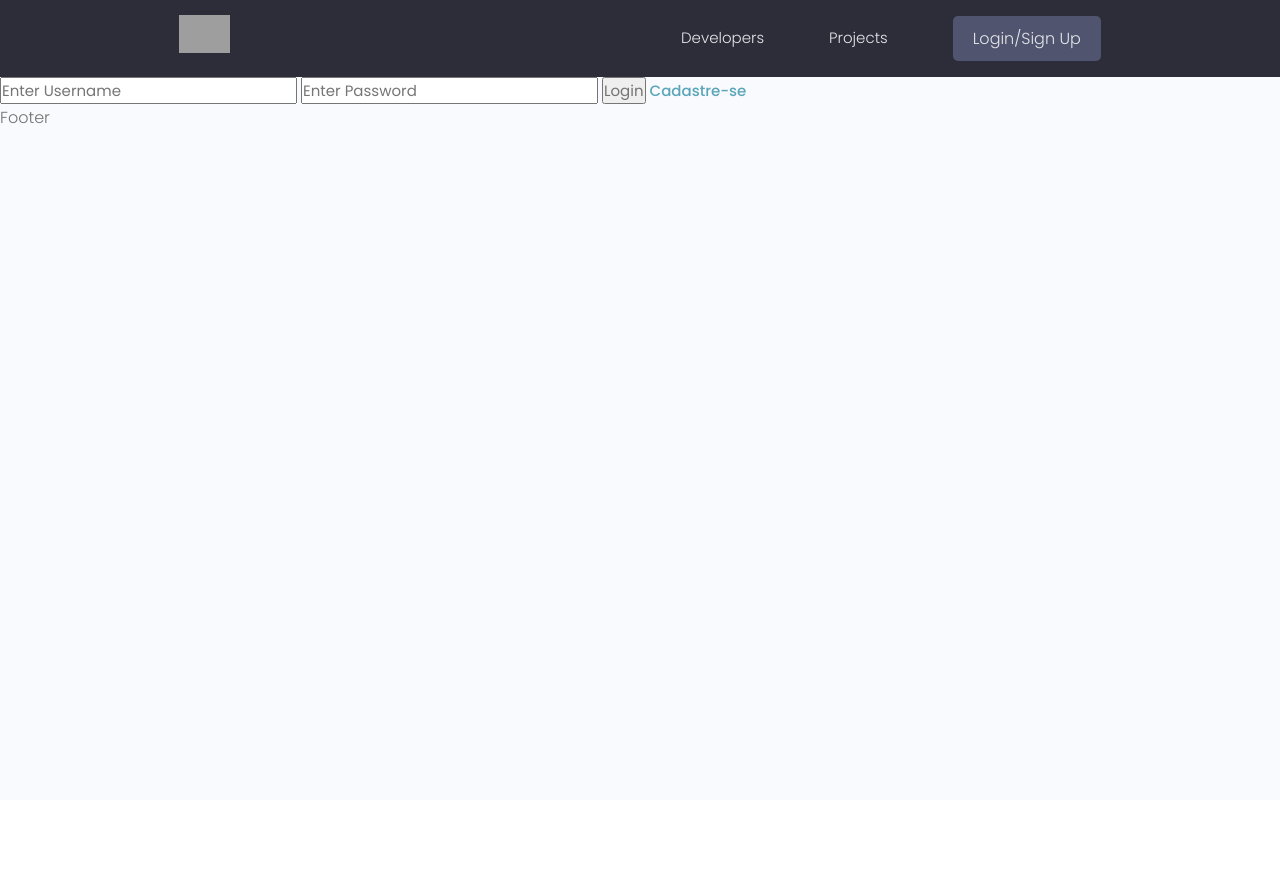
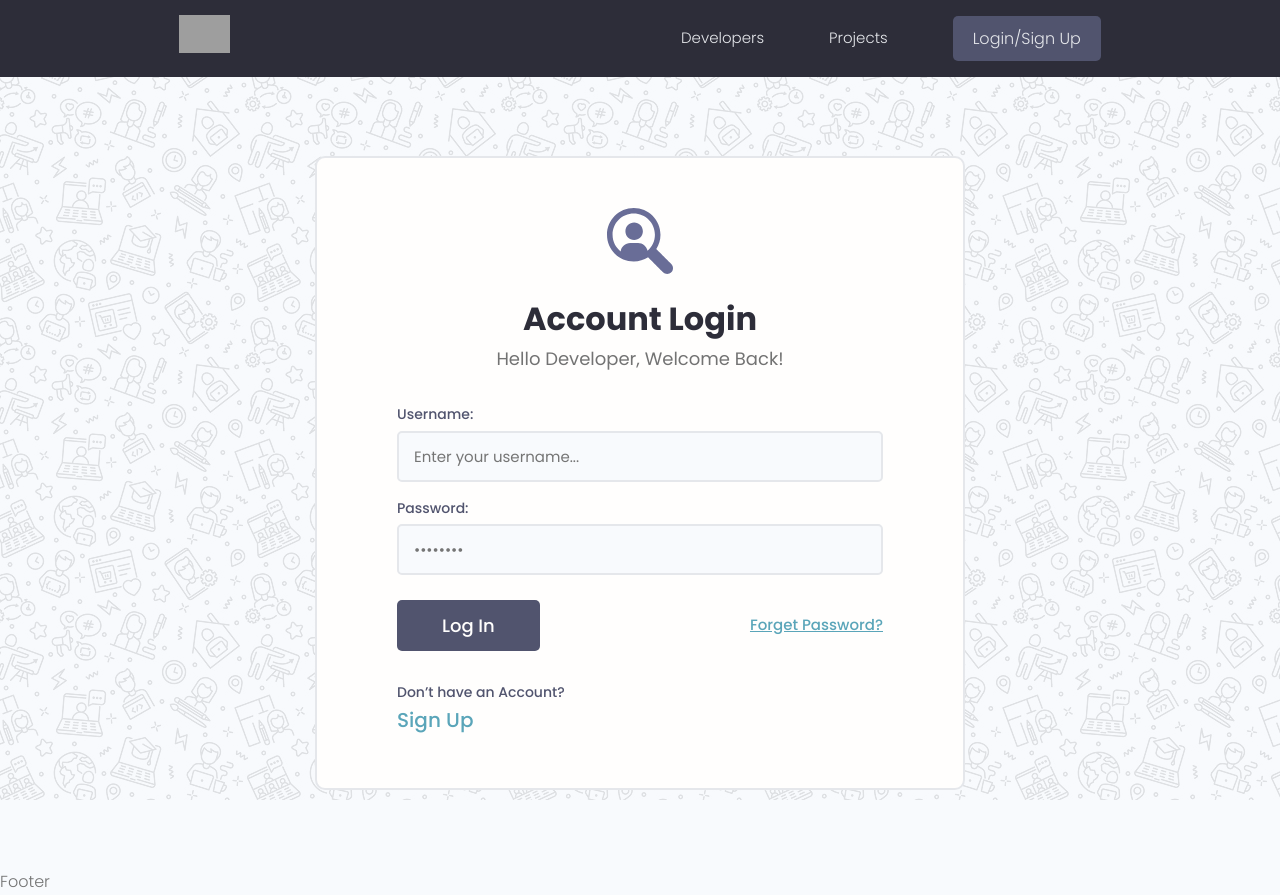
Before and after one commit to mateusmacedo-1/devsearch, a Django app: page /accounts/login/ in a window 1280 px wide. Before the commit the page ends 124 px from the top, so only its background shows below. Run offline with Django 5.2, Linux system fonts and the light colour scheme; grey boxes are pictures that could not be loaded.

Commit message:
style login page

```diff
--- a/accounts/templates/accounts/login.html
+++ b/accounts/templates/accounts/login.html
@@ -1,13 +1,51 @@
 {% extends 'main.html' %}
+{% load static %}
+{% block content %}
+<div class="auth">
+    <div class="card">
+      <div class="auth__header text-center">
+        <a href="/">
+          <img src="{% static 'images/icon.svg' %}" alt="icon" />
+        </a>
+        <h3>Account Login</h3>
+        <p>Hello Developer, Welcome Back!</p>
+      </div>
 
-{% block content %}
-<form method="post">
-    {% csrf_token %}
-    <input type="text" name="username" placeholder="Enter Username"/>
-    <input type="password" name="password" placeholder="Enter Password"/>
-    <input type="submit" value="Login"/>
-    <a href="{% url 'accounts:signup' %}">Cadastre-se</a>
-</form>
+      <form method="post" class="form auth__form">
+        {% csrf_token %}
+        <div class="form__field">
+          <label for="formInput#text">Username: </label>
+          <input
+            class="input input--text"
+            id="formInput#text"
+            type="text"
+            name="username"
+            placeholder="Enter your username..."
+          />
+        </div>
+
+        <!-- Input:Password -->
+        <div class="form__field">
+          <label for="formInput#password">Password: </label>
+          <input
+            class="input input--password"
+            id="formInput#passowrd"
+            type="password"
+            name="password"
+            placeholder="••••••••"
+          />
+        </div>
+        <div class="auth__actions">
+          <input class="btn btn--sub btn--lg" type="submit" value="Log In" />
+          <a href="#">Forget Password?</a>
+        </div>
+      </form>
+      <div class="auth__alternative">
+        <p>Don’t have an Account?</p>
+        <a href="{% url 'accounts:signup' %}">Sign Up</a>
+      </div>
+    </div>
+</div>
 {% if messages %}
     <ul class="messages">
         {% for message in messages %}
```
Also changed, not shown: templates/signup.html (added, +89 -0 lines), static/images/favicon.ico (added), static/images/icon.svg (added), static/images/pattern.jpg (added).
